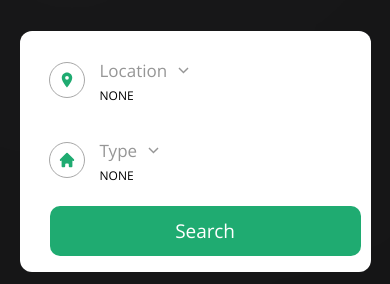
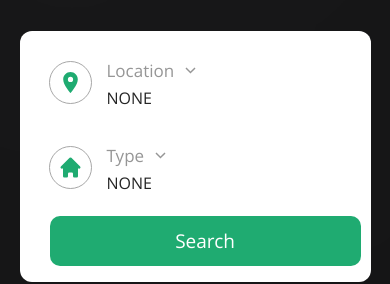
Before and after one commit to collins-cl/Estate-Landing-Page, a React app: page / in a window 390 px wide. Shown: the part 363-647 px from the top of the page. Built offline with nearby package versions, Linux system fonts and the light colour scheme; the HTML template or start-up script is replaced by a standard one.

Commit message:
worked on search params

```diff
--- a/src/Components/Hero/Hero.module.css
+++ b/src/Components/Hero/Hero.module.css
@@ -263,20 +263,20 @@
     padding: 8px;
   }
 
-  .search_params .box1 .icon {
+  .search_params form .box1 .icon {
     font-size: 25px;
   }
 
-  .search_params .box1 .categories {
+  .search_params form .box1 .categories {
     margin-top: -15px;
     width: 100%;
   }
 
-  .search_params .box1 .selected {
+  .search_params form .box1 .selected {
     margin-top: 5px;
     color: rgb(37, 37, 37);
     font-weight: medium;
-    font-size: 20px;
+    font-size: 16px;
   }
 
   .data_loc {
@@ -298,14 +298,14 @@
   }
 
   .data_items {
-    font-size: 11px;
+    font-size: 13px;
     letter-spacing: 1px;
     text-transform: uppercase;
     cursor: pointer;
   }
 
   .data_items_2 {
-    font-size: 11px;
+    font-size: 13px;
     letter-spacing: 1px;
     text-transform: uppercase;
     cursor: pointer;
```
